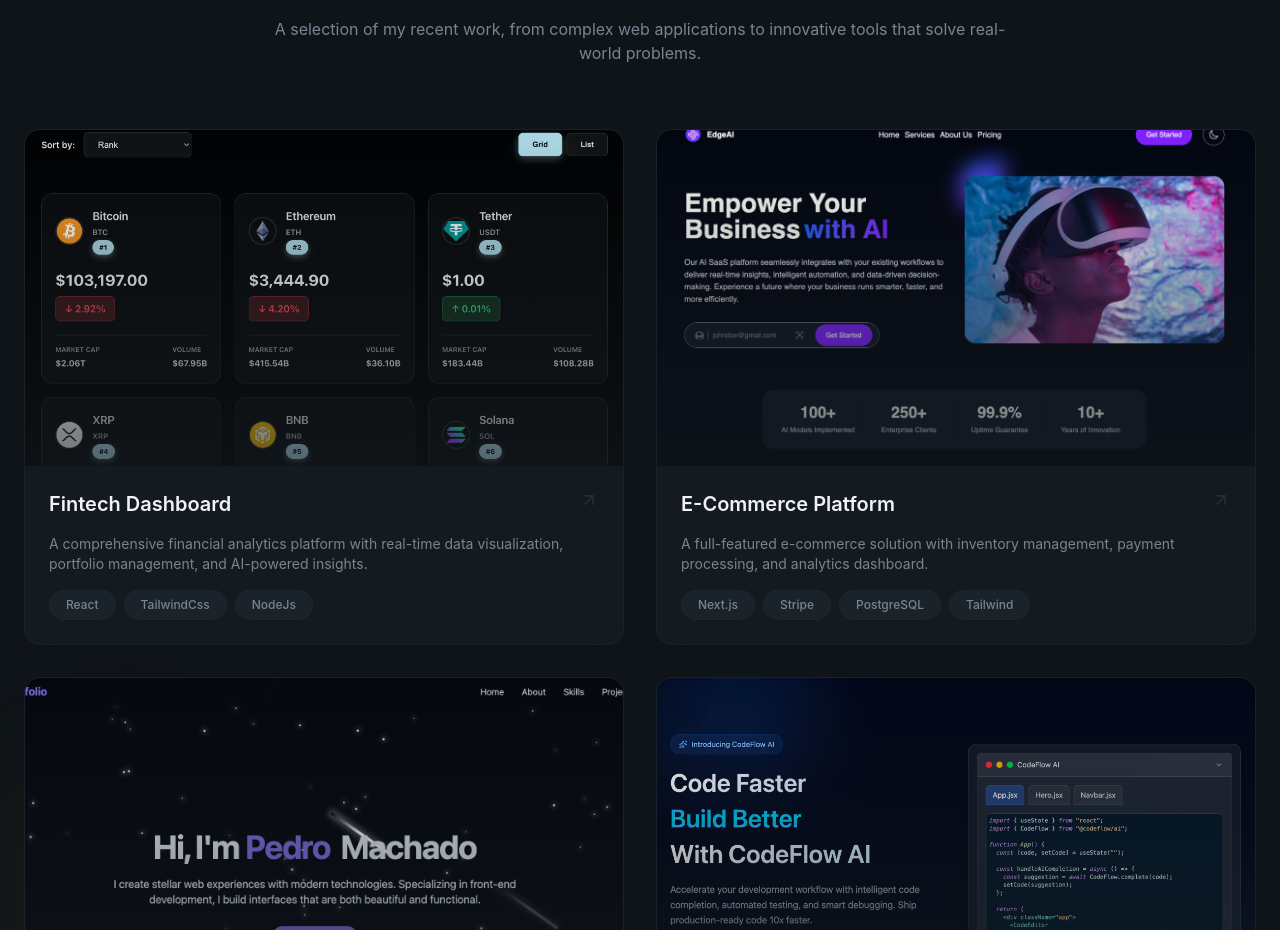
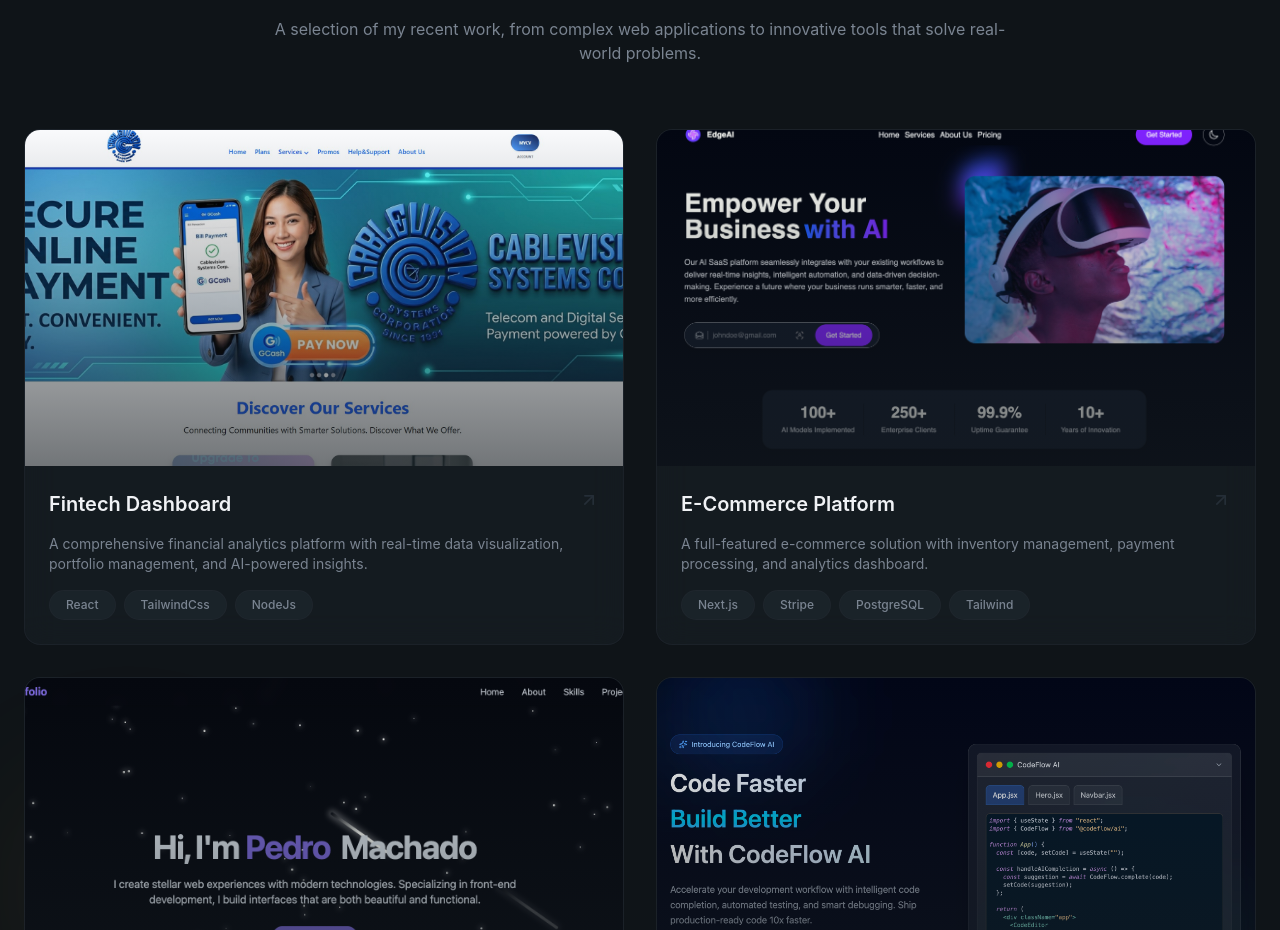
Before and after one commit to jericson2332/personal-portfolio, a React (Vite) app: page / in a window 1280 px wide. Shown: the part 2288-3218 px from the top of the page. Built offline with nearby package versions, Linux system fonts and the light colour scheme.

Commit message:
Update_Project_Image

```diff
--- a/src/sections/Projects.jsx
+++ b/src/sections/Projects.jsx
@@ -8,7 +8,7 @@
         title: "Fintech Dashboard",
         description:
         "A comprehensive financial analytics platform with real-time data visualization, portfolio management, and AI-powered insights.",
-        image: "/projects/project1.png",
+        image: "/projects/MY-WEB-SAMPLE.jpg",
         tags: ["React", "TailwindCss", "NodeJs"],
         link: "#",
         github: "#",
```
Also changed, not shown: public/projects/MY-WEB-SAMPLE.jpg (added).
